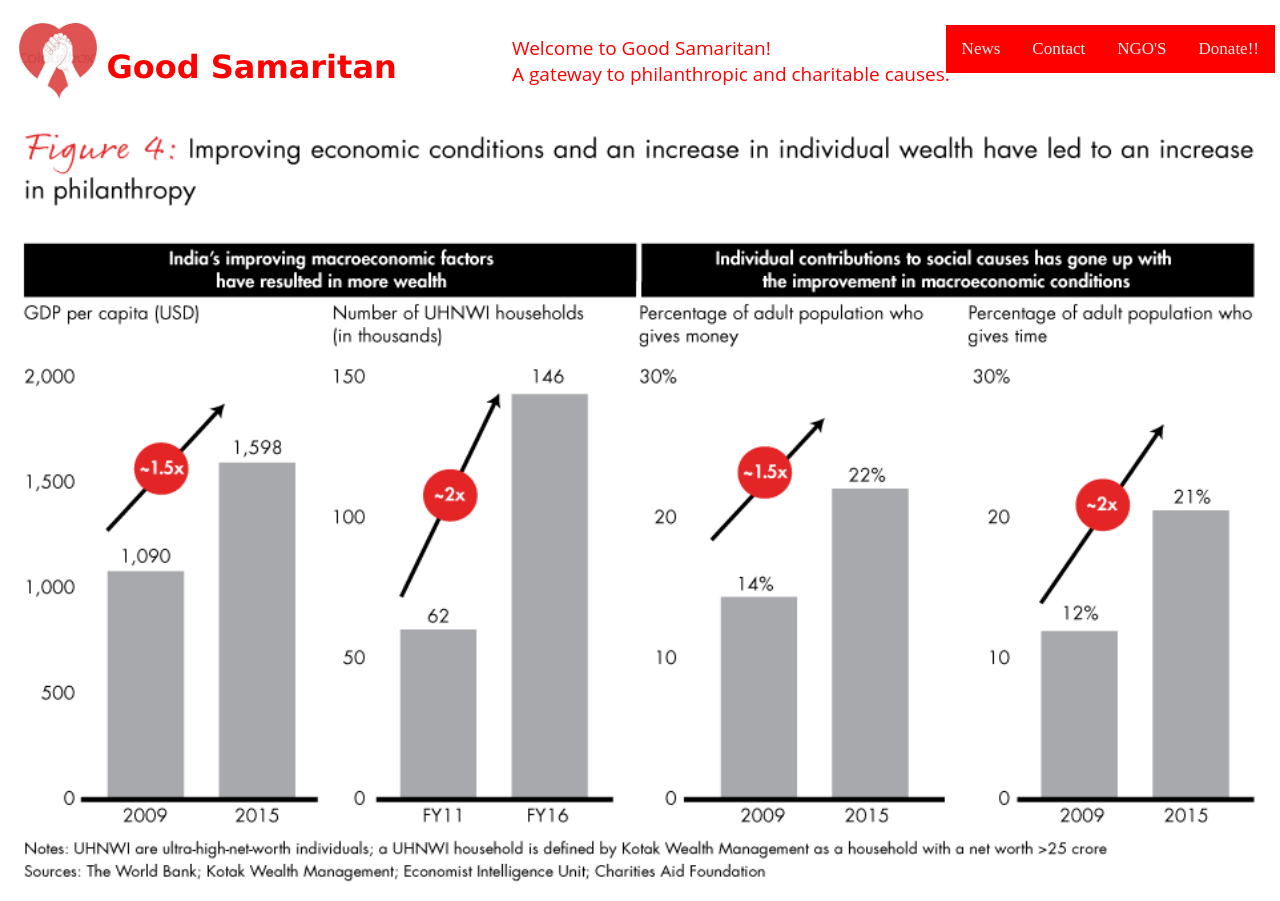
After one commit to VibeyVib/Hashcode-Hackathon, a Django app: page /home/news in a window 1280 px wide. The commit adds this page. Run offline with Django 3.2, Linux system fonts and the light colour scheme.

Commit message:
My Commit

```diff
--- a/Donate/urls.py
+++ b/Donate/urls.py
@@ -21,4 +21,5 @@ urlpatterns = [
     path('admin/', admin.site.urls),
     path('home/', views.seehome),
     path('home/map/', views.seemap),
+    path('home/news', views.seenews),
 ]
--- a/home/Templates/home.html
+++ b/home/Templates/home.html
@@ -22,7 +22,7 @@
 
     <div class="topnav-right">
 
-        <a href="#news">News</a>
+        <a href="news">News</a>
 
     <a href="#contact">Contact</a>
 
--- a/home/Templates/mappy.html
+++ b/home/Templates/mappy.html
@@ -5,7 +5,7 @@
     <title> Donate to us Now!</title>
     <link rel="stylesheet" type="text/css" href="{% static 'home/main.css' %}">
 
-    <a href="main.html"><img class="logo" src="{% static 'home/main.css' %}"></img></a>
+    <a href="main.html"><img class="logo" src="{% static 'home/download.jpg' %}"></img></a>
     <h1 class="head">Good Samaritan</h1>
   <div class="topnav">
     <a class="active" href="main.html"></a>
--- /dev/null
+++ b/home/Templates/news.html
@@ -0,0 +1,45 @@
+{% load static %}
+
+
+
+<html>
+
+
+
+<head> <link rel="stylesheet" type="text/css" href="{% static 'home/main.css' %}"></head>
+
+<title>Good Samaritan</title>
+
+
+
+    <a href="home.html"><img src="{% static 'home/download.jpg' %}" alt="download.jpg" width="100" height="100"></img></a>
+
+    <h1 class="head">Good Samaritan</h1>
+
+  <div class="topnav">
+
+    <a class="active" href="home.html"></a>
+
+    <div class="topnav-right">
+
+        <a href="#news">News</a>
+
+    <a href="#contact">Contact</a>
+
+      <a href="ngo.html">NGO'S</a>
+
+      <a href="map">Donate!!</a>
+
+    </div>
+
+  </div>
+
+<p class="para">Welcome to Good Samaritan!</br> A gateway to philanthropic and charitable causes.
+
+</p>
+
+<img class="hero" src="{% static 'home/news.jpg' %}"></img>
+
+
+
+<!--<a href="mappy.html"><input type="button" class="butty" value="Donate" /></input></a>-->
--- a/home/views.py
+++ b/home/views.py
@@ -7,3 +7,6 @@ def seehome(request):
 
 def seemap(request):
     return render(request, 'mappy.html')
+
+def seenews(request):
+    return render(request, 'news.html')
```
Also changed, not shown: home/static/home/news.jpg (added).
